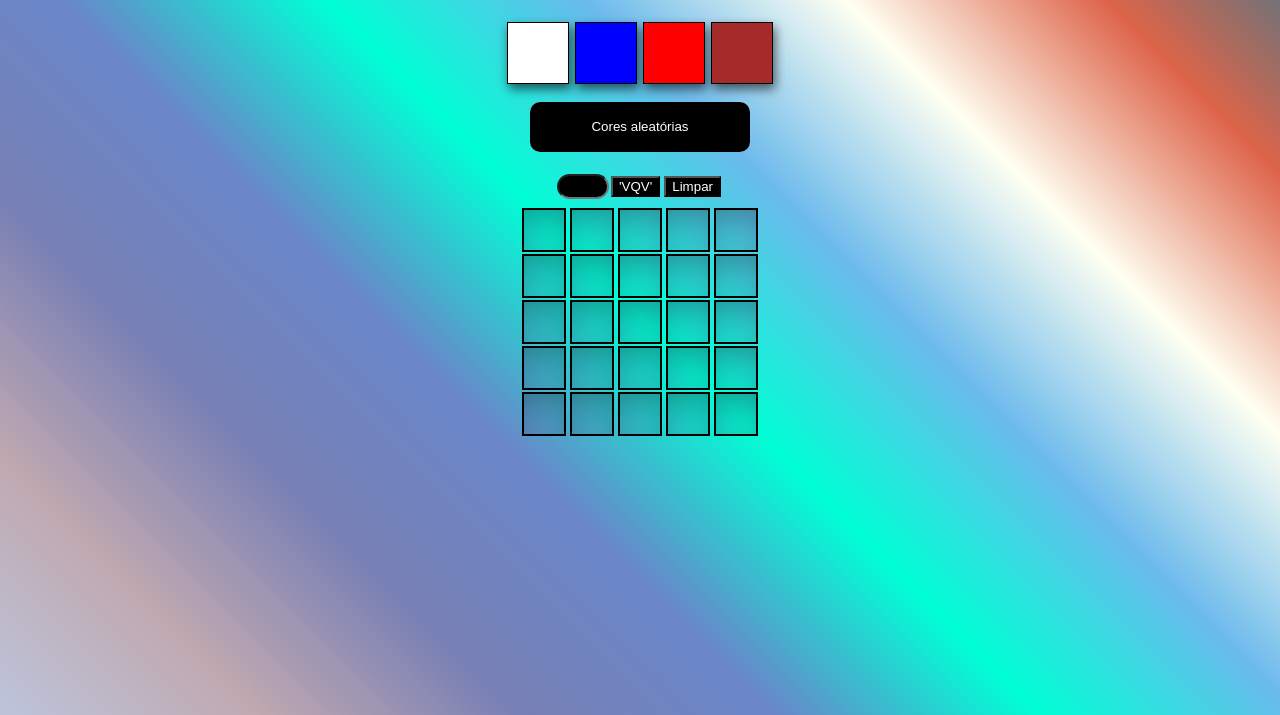
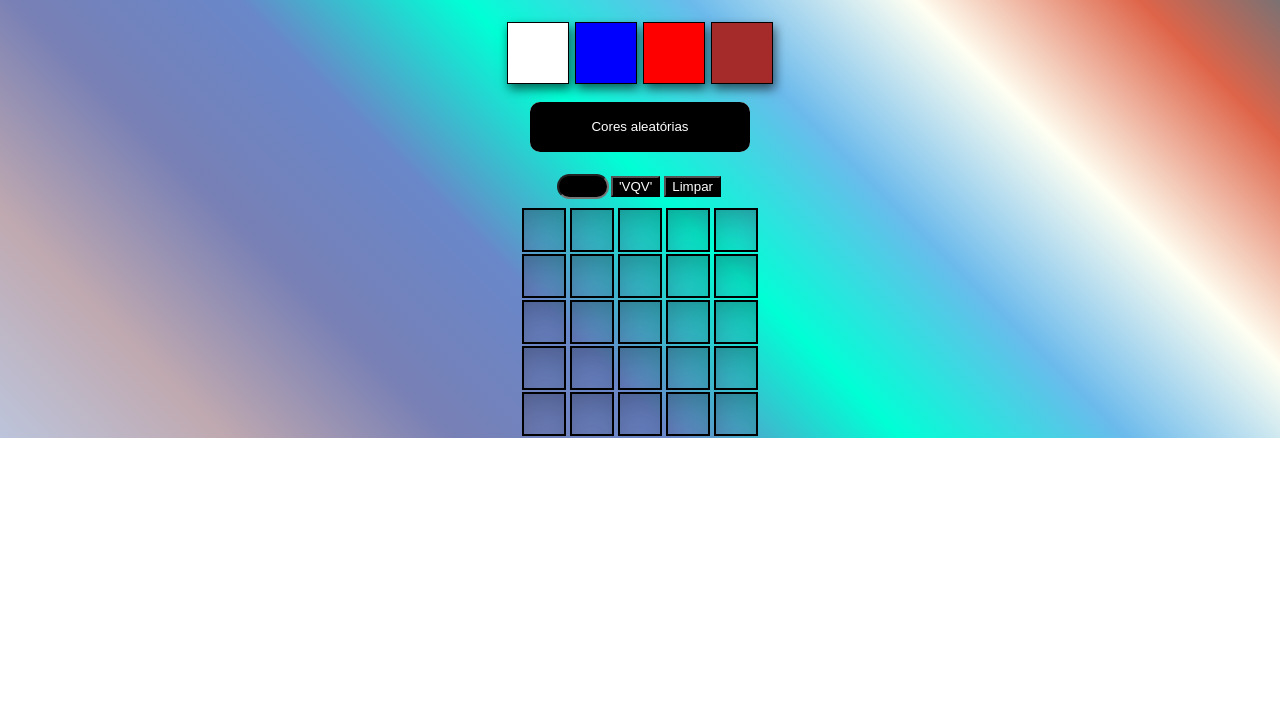
Before and after one commit to lyusdevjr/Arte-Pixel, a plain HTML site: page index.html in a window 1280 px wide. Shown: the part 85-800 px from the top of the page. Drawn offline with Linux system fonts and the light colour scheme.

Commit message:
Update styles.css

```diff
--- a/styles.css
+++ b/styles.css
@@ -1,7 +1,7 @@
 body {
   margin: 0;
   padding: 0;
-  background: linear-gradient(45deg, #BCC4DB, #C0A9B0, #7880B5, #6987C9, #00ffd5, #6BBAEC, #FFFFF2, #DE6449, #40798C);
+  background-repeat: repeat;
   cursor: url('./assets/pincel.png'), auto;
   height: 100vh;
 }
@@ -29,6 +29,7 @@ body {
   margin: auto;
   padding: auto;
   box-sizing: border-box;
+  background: linear-gradient(45deg, #BCC4DB, #C0A9B0, #7880B5, #6987C9, #00ffd5, #6BBAEC, #FFFFF2, #DE6449, #40798C);
 }
 
 
```
